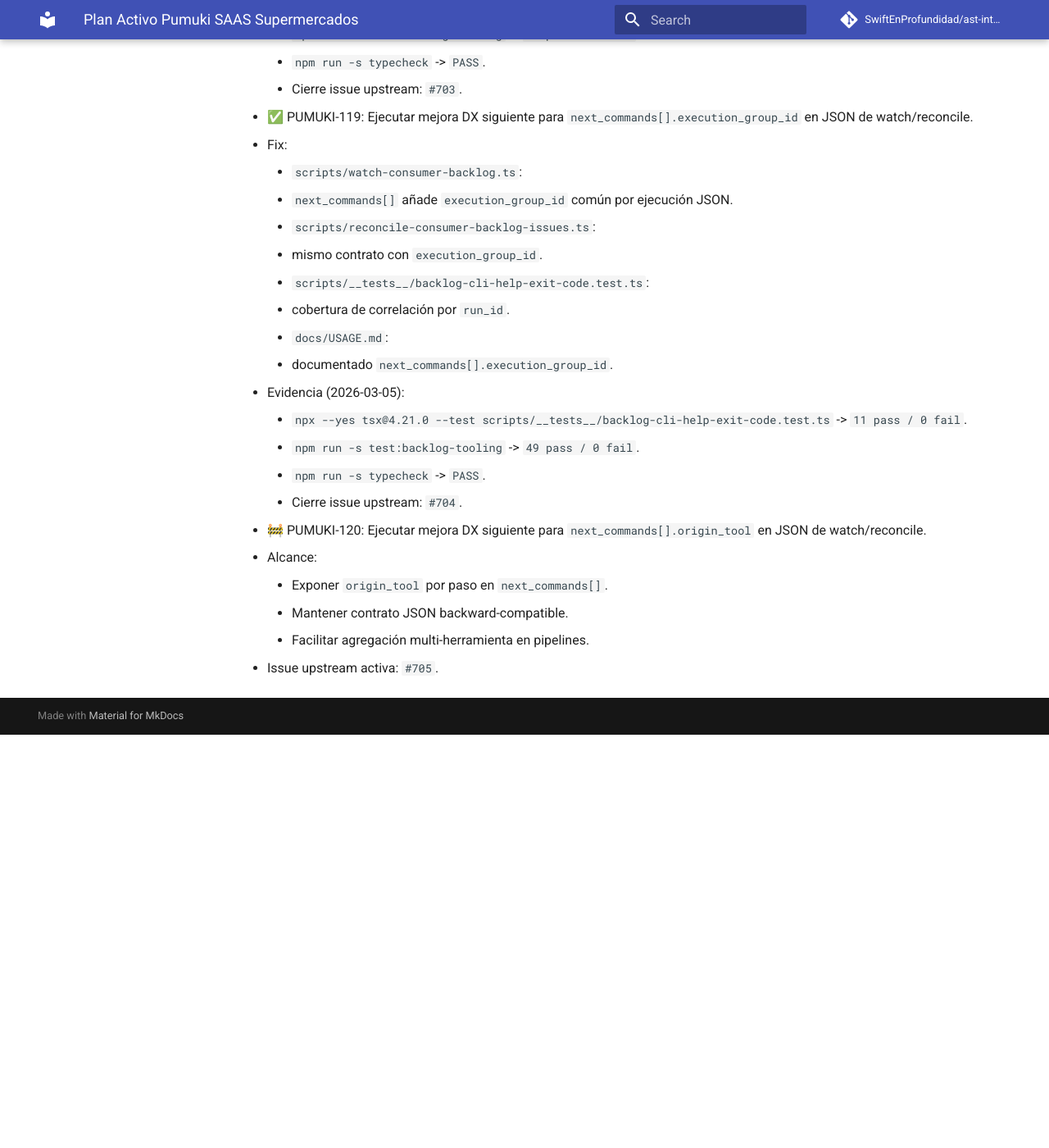
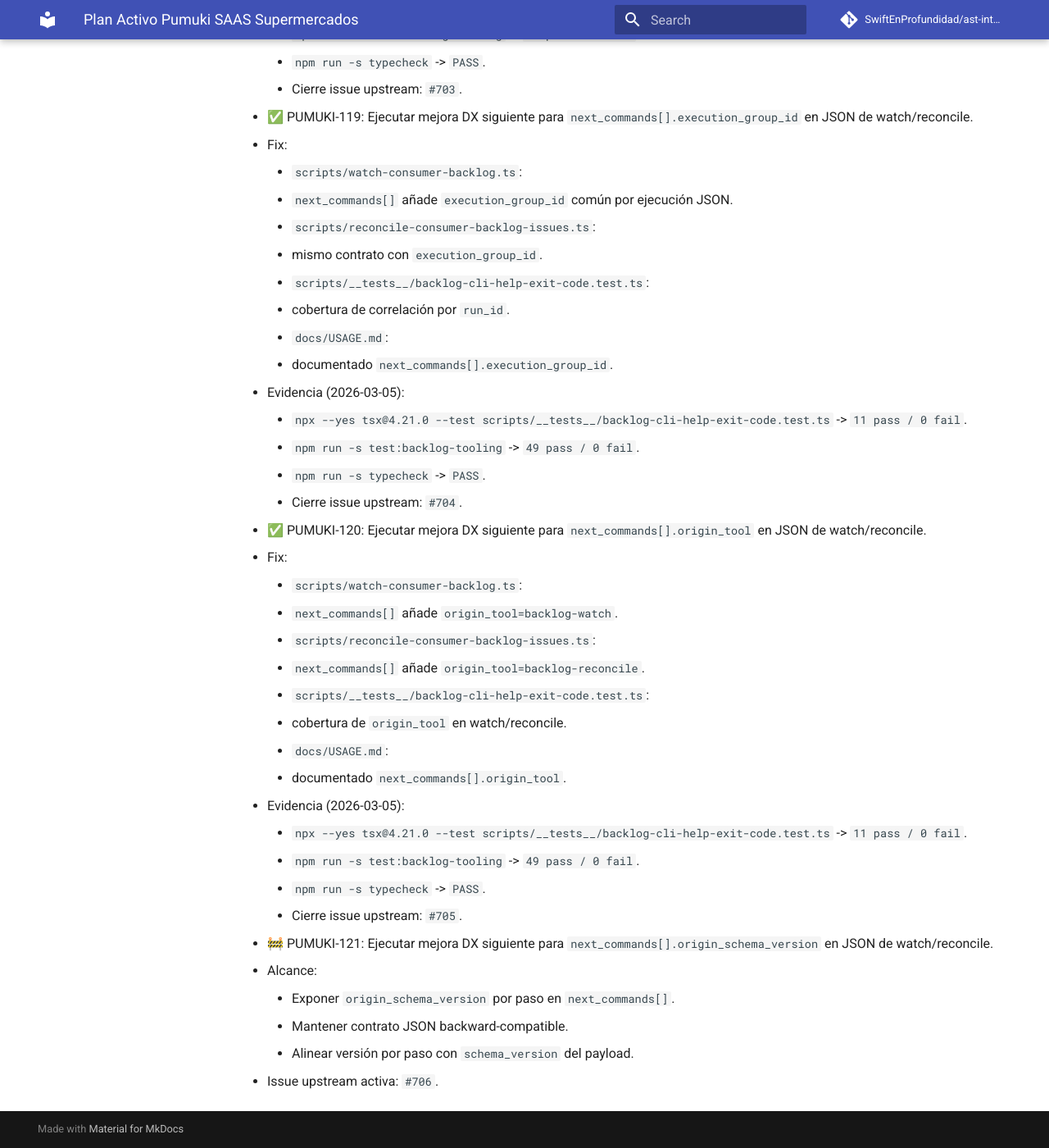
Before and after one commit to SwiftEnProfundidad/ast-intelligence-hooks, an MkDocs documentation site: the page built from docs/seguimiento-activo-pumuki-saas-supermercados.md, in a window 1280 px wide and 1400 px high, scrolled down 51943 px. Shown: the whole window at 82% size. Built offline with MkDocs 1.6.1 and Material for MkDocs 9.7.7, drawn with Linux system fonts in a browser that asks for light colours; comment, search, counter and statistics services are not loaded; before the commit the page ends 52839 px from its top, so only the background shows below that.

Commit message:
feat(backlog): add origin tool metadata to steps

```diff
--- a/docs/seguimiento-activo-pumuki-saas-supermercados.md
+++ b/docs/seguimiento-activo-pumuki-saas-supermercados.md
@@ -1462,9 +1462,25 @@
     - `npm run -s typecheck` -> `PASS`.
     - Cierre issue upstream: `#704`.
 
-- 🚧 PUMUKI-120: Ejecutar mejora DX siguiente para `next_commands[].origin_tool` en JSON de watch/reconcile.
+- ✅ PUMUKI-120: Ejecutar mejora DX siguiente para `next_commands[].origin_tool` en JSON de watch/reconcile.
+  - Fix:
+    - `scripts/watch-consumer-backlog.ts`:
+      - `next_commands[]` añade `origin_tool=backlog-watch`.
+    - `scripts/reconcile-consumer-backlog-issues.ts`:
+      - `next_commands[]` añade `origin_tool=backlog-reconcile`.
+    - `scripts/__tests__/backlog-cli-help-exit-code.test.ts`:
+      - cobertura de `origin_tool` en watch/reconcile.
+    - `docs/USAGE.md`:
+      - documentado `next_commands[].origin_tool`.
+  - Evidencia (2026-03-05):
+    - `npx --yes tsx@4.21.0 --test scripts/__tests__/backlog-cli-help-exit-code.test.ts` -> `11 pass / 0 fail`.
+    - `npm run -s test:backlog-tooling` -> `49 pass / 0 fail`.
+    - `npm run -s typecheck` -> `PASS`.
+    - Cierre issue upstream: `#705`.
+
+- 🚧 PUMUKI-121: Ejecutar mejora DX siguiente para `next_commands[].origin_schema_version` en JSON de watch/reconcile.
   - Alcance:
-    - Exponer `origin_tool` por paso en `next_commands[]`.
+    - Exponer `origin_schema_version` por paso en `next_commands[]`.
     - Mantener contrato JSON backward-compatible.
-    - Facilitar agregación multi-herramienta en pipelines.
-  - Issue upstream activa: `#705`.
+    - Alinear versión por paso con `schema_version` del payload.
+  - Issue upstream activa: `#706`.
```
Also changed, not shown: docs/USAGE.md (+2 -0 lines), docs/registro-maestro-de-seguimiento.md (+2 -2 lines), 3 other files.
